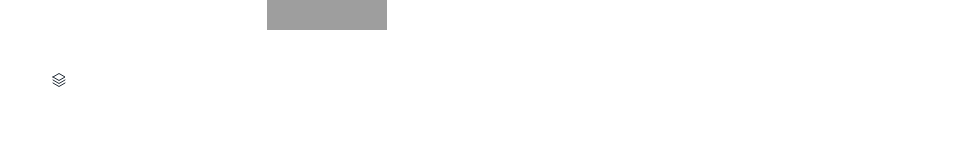
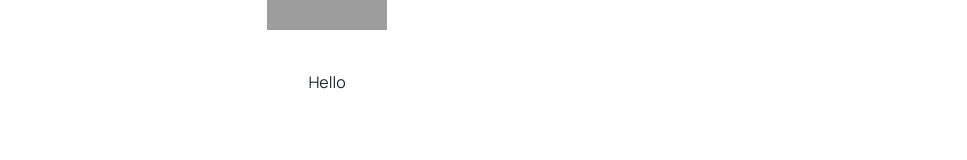
Before and after one commit to Selva-Ganesh-M/Chat_App_Client, a React (Create React App) app: page /auth/register in a window 1280 px wide. Shown: the part 130-290 px from the top of the page, without its empty margins (313-1280 px from the left). Built offline with nearby package versions, Linux system fonts and the light colour scheme; grey boxes are pictures that could not be loaded.

Commit message:
created register empty file

```diff
--- a/src/pages/auth/Register.jsx
+++ b/src/pages/auth/Register.jsx
@@ -1,10 +1,11 @@
-import { Stack } from "phosphor-react";
+import { Typography } from "@mui/material";
+import { Stack } from "@mui/material";
 import React from "react";
 
 const Register = () => {
   return (
     <Stack spacing={2} alignItems={"center"}>
-      <div>hello</div>
+      <Typography>Hello</Typography>
     </Stack>
   );
 };
```
